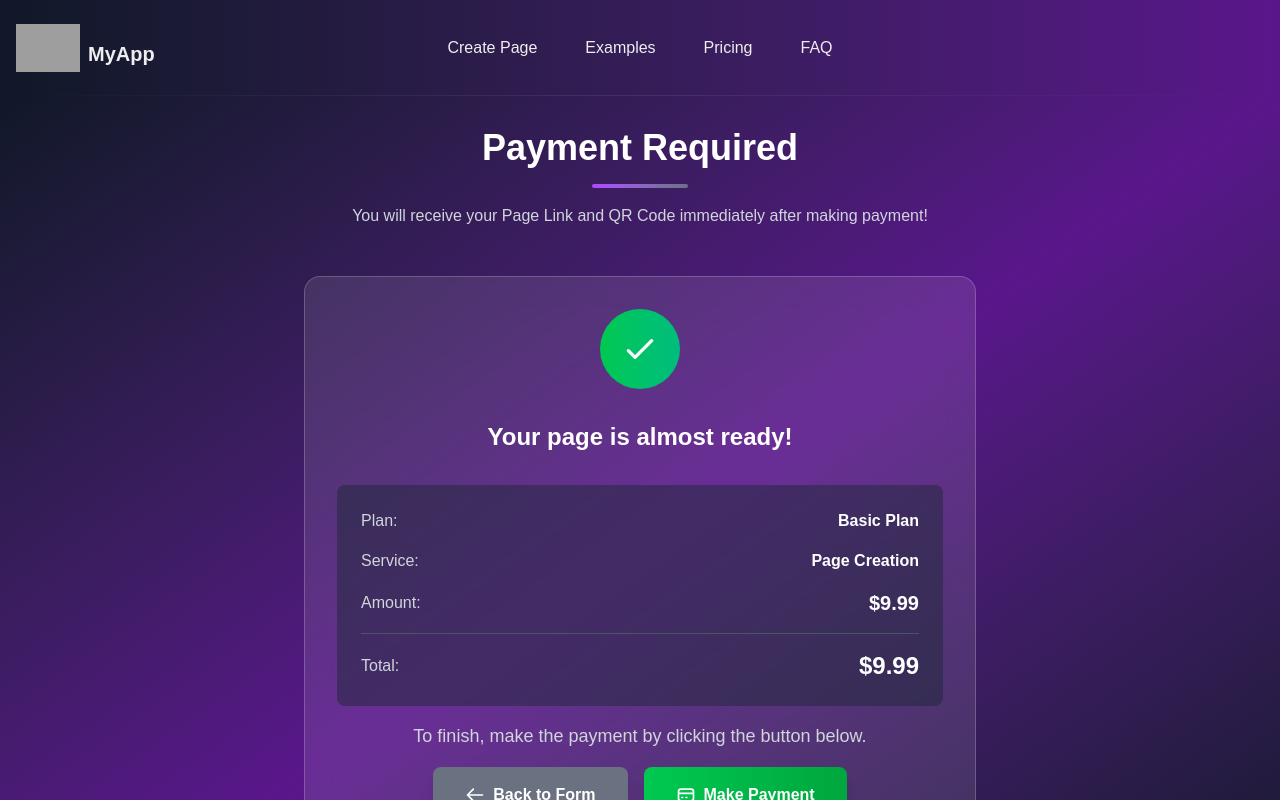
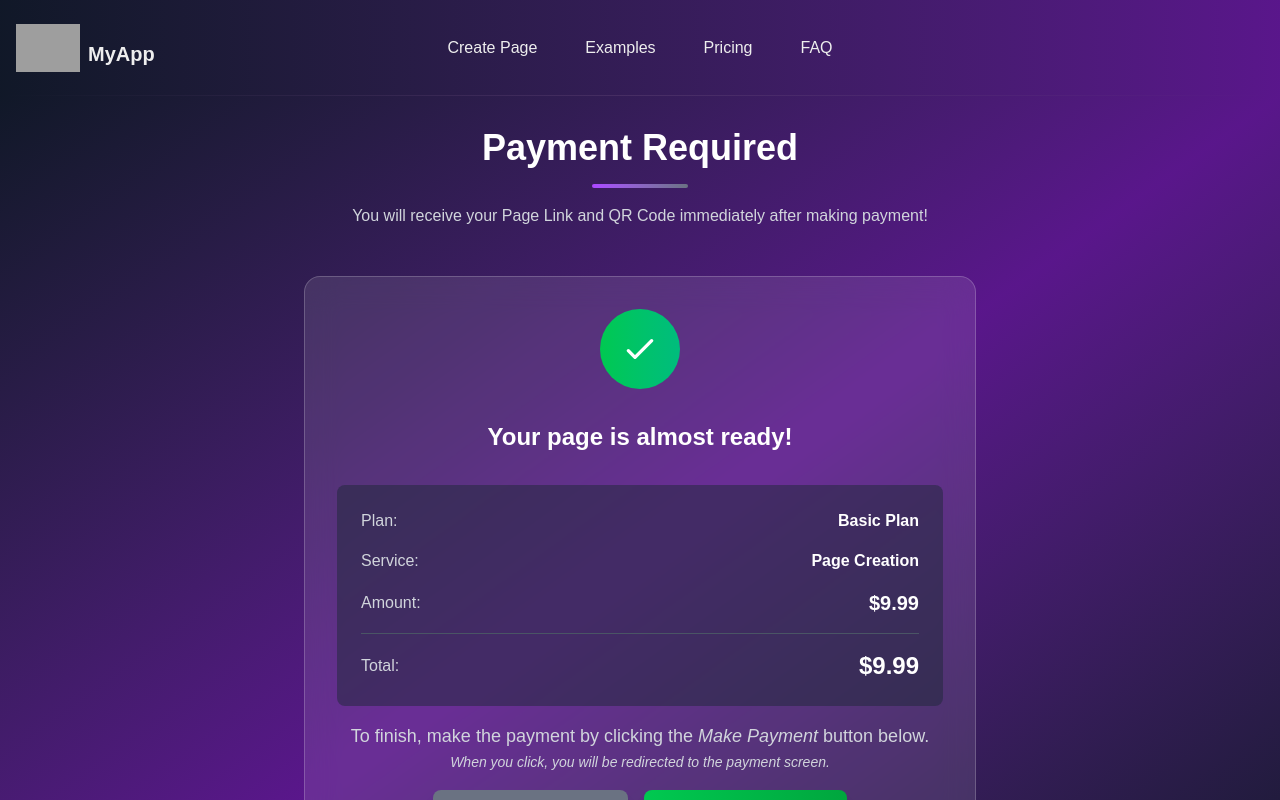
Before and after one commit to cesarcoppolasantos/one-page-template, a Next.js app: page /payment in a window 1280 px wide. Shown: the top 800 px of the page. Built offline with nearby package versions, Linux system fonts and the light colour scheme; grey boxes are pictures that could not be loaded.

Commit message:
Added infos

```diff
--- a/src/app/payment/page.tsx
+++ b/src/app/payment/page.tsx
@@ -109,7 +109,10 @@ export default function PaymentPage() {
           {/* Payment Instruction */}
           <div className="text-center mb-4">
             <p className="text-gray-300 text-lg leading-relaxed">
-              To finish, make the payment by clicking the button below.
+              To finish, make the payment by clicking the <span className="italic">Make Payment</span> button below.
+            </p>
+            <p className="text-gray-300 text-sm leading-relaxed italic">
+              When you click, you will be redirected to the payment screen.
             </p>
           </div>
 
```
